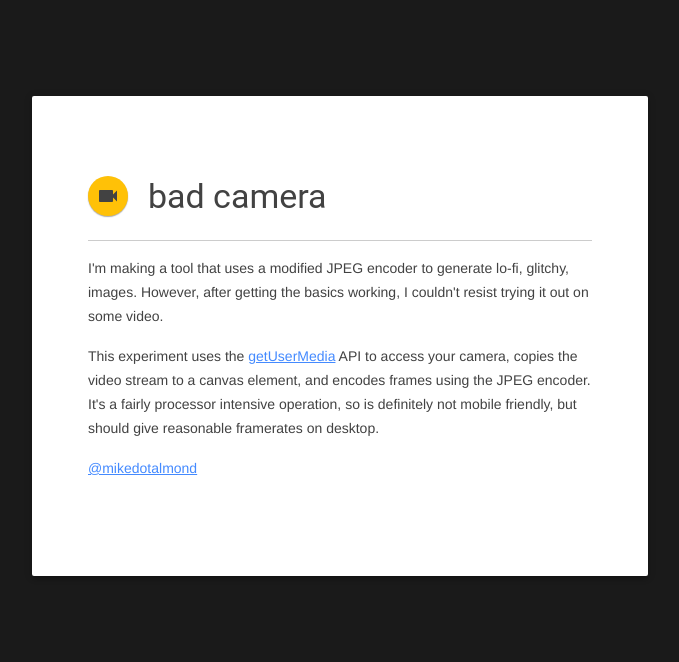
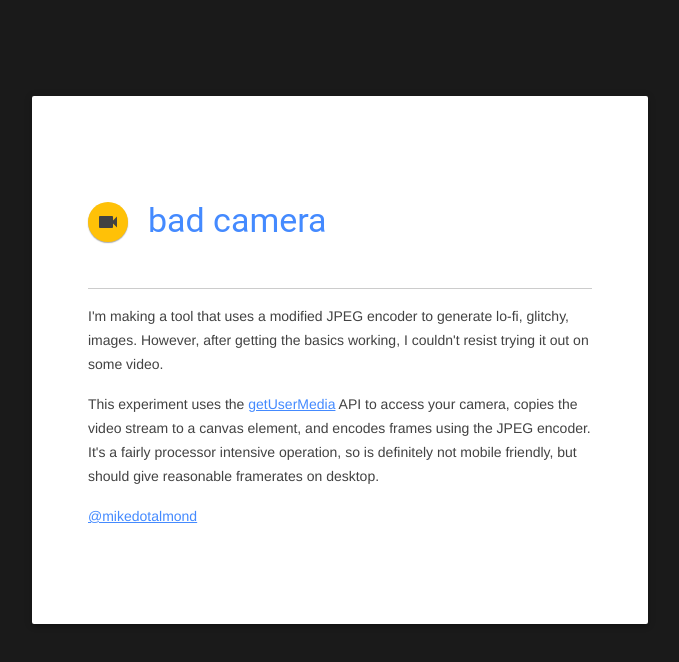
Before and after one commit to mikedotalmond/bad-camera, a plain HTML site: page index.html in a window 1280 px wide. Shown: the whole page, without its empty margins (300-979 px from the left). Drawn offline with nearby package versions, Linux system fonts and the light colour scheme.

Commit message:
make title part of the launch button/link

```diff
--- a/index.html
+++ b/index.html
@@ -34,10 +34,14 @@
 
 				<div class="content mdl-color--white mdl-shadow--4dp content mdl-color-text--grey-800 mdl-cell mdl-cell--6-col-desktop mdl-cell--9-col">
 					<div class="title">
-						<button id="start-camera-button" title="launch" class="mdl-button mdl-js-button mdl-button--fab mdl-button--mini-fab mdl-button--primary">
-							<i class="material-icons ">videocam</i>
-						</button>
-						<h3>bad camera</h3>
+						<a id="start-camera-button">
+							<span>
+								<button id="" title="launch" class="mdl-button mdl-js-button mdl-button--fab mdl-button--mini-fab mdl-button--primary" style="margin-right:16px;margin-top:-13px;">
+									<i class="material-icons ">videocam</i>
+								</button>
+								<h3 style="display:inline-block;">bad camera</h3>
+							</span>
+						</a>
 					</div>
 					<hr/>
 					<p>
```
